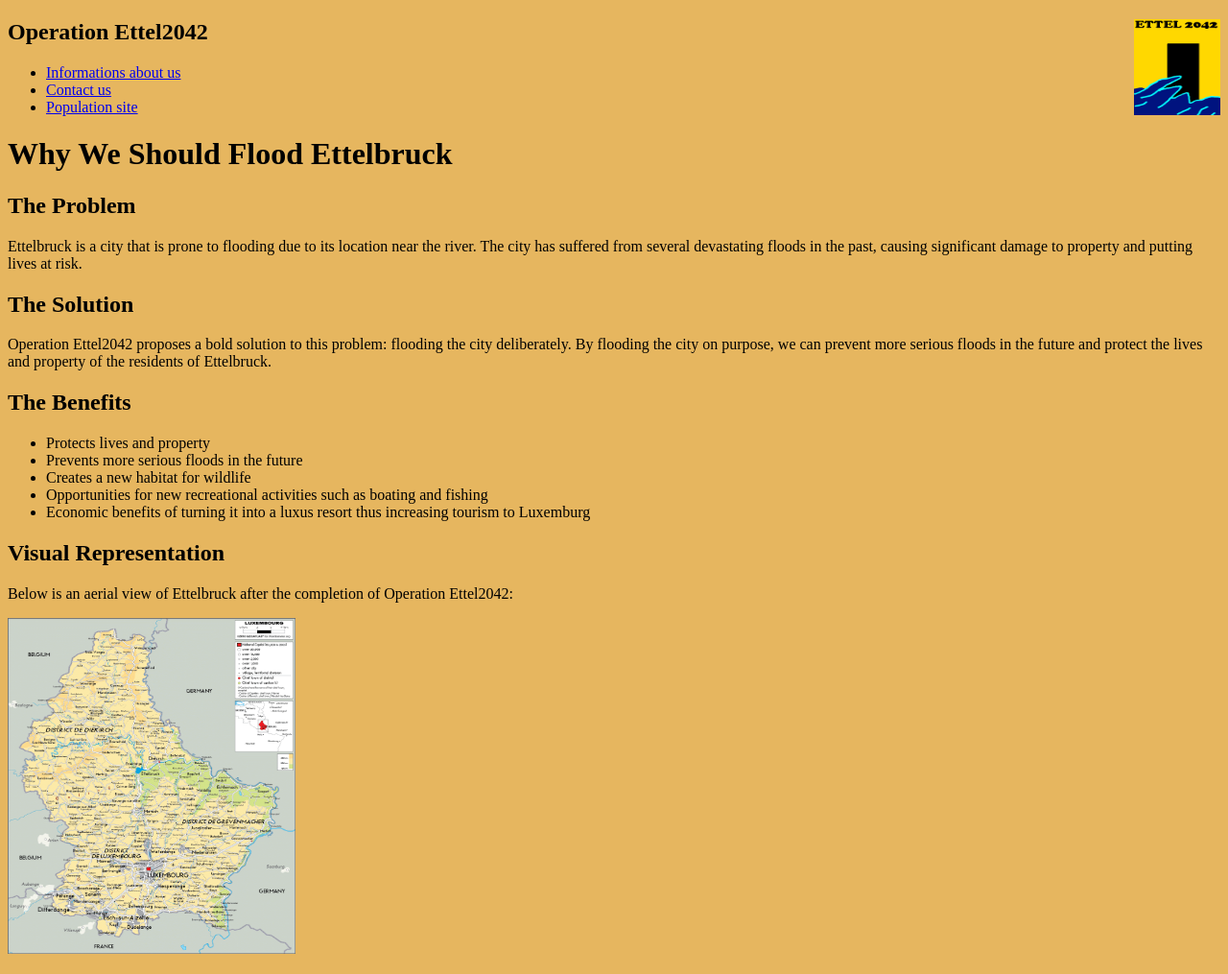
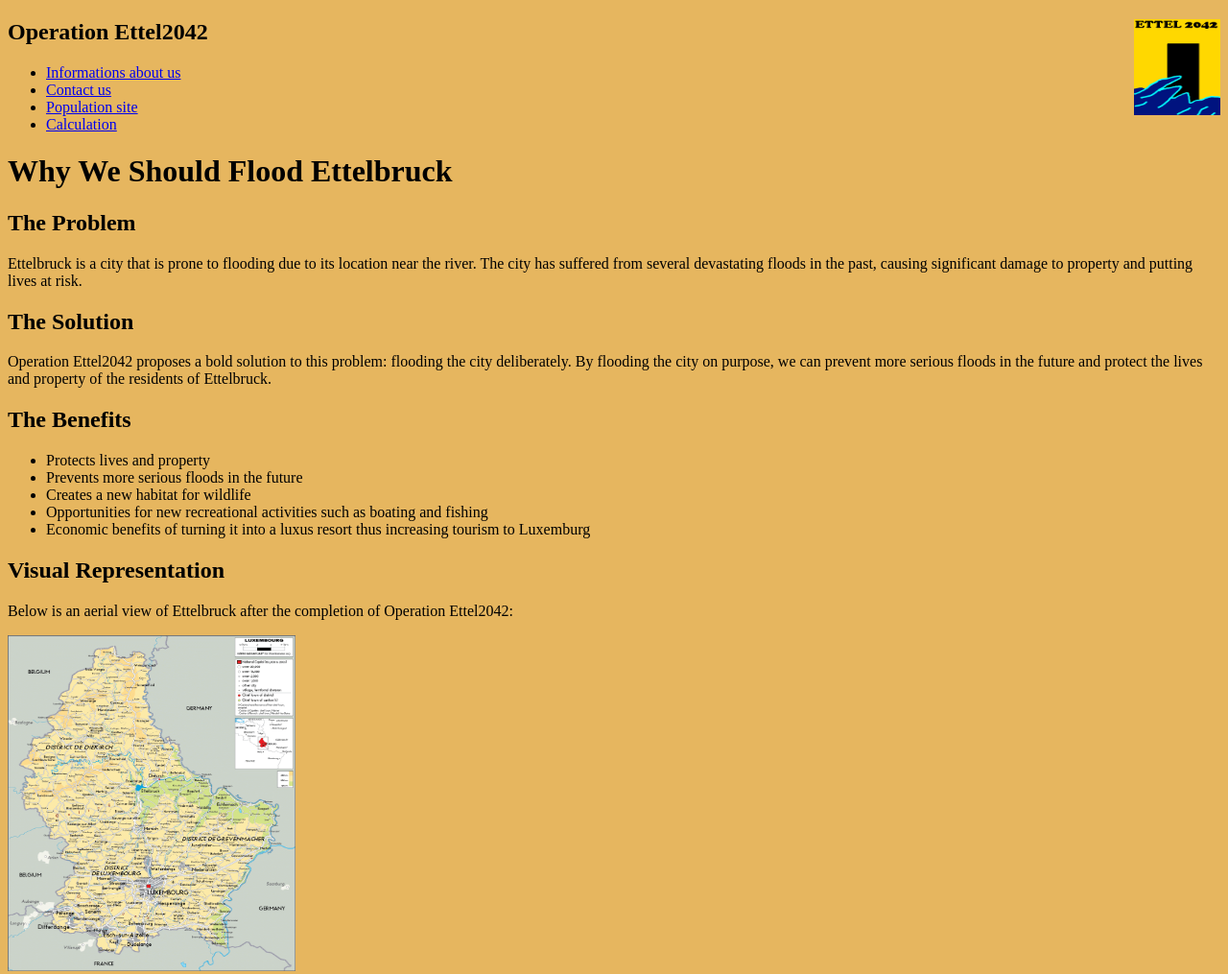
Before and after one commit to BosnianDude/Ettel2042, a plain HTML site: page index.html in a window 1280 px wide. Shown: the top 1015 px of the page at 96% size. Drawn offline with Linux system fonts and the light colour scheme.

Commit message:
Update index.html

```diff
--- a/index.html
+++ b/index.html
@@ -22,6 +22,7 @@
 			<li><a href="information.html">Informations about us</a></li>
 			<li><a href="contact.html" >Contact us</a></li>
 			<li><a href="Population.html">Population site </a></li>
+			<li><a href="calculation.html" >Calculation</a></li>
 		</ul>
 	</nav>
 <body>
```
